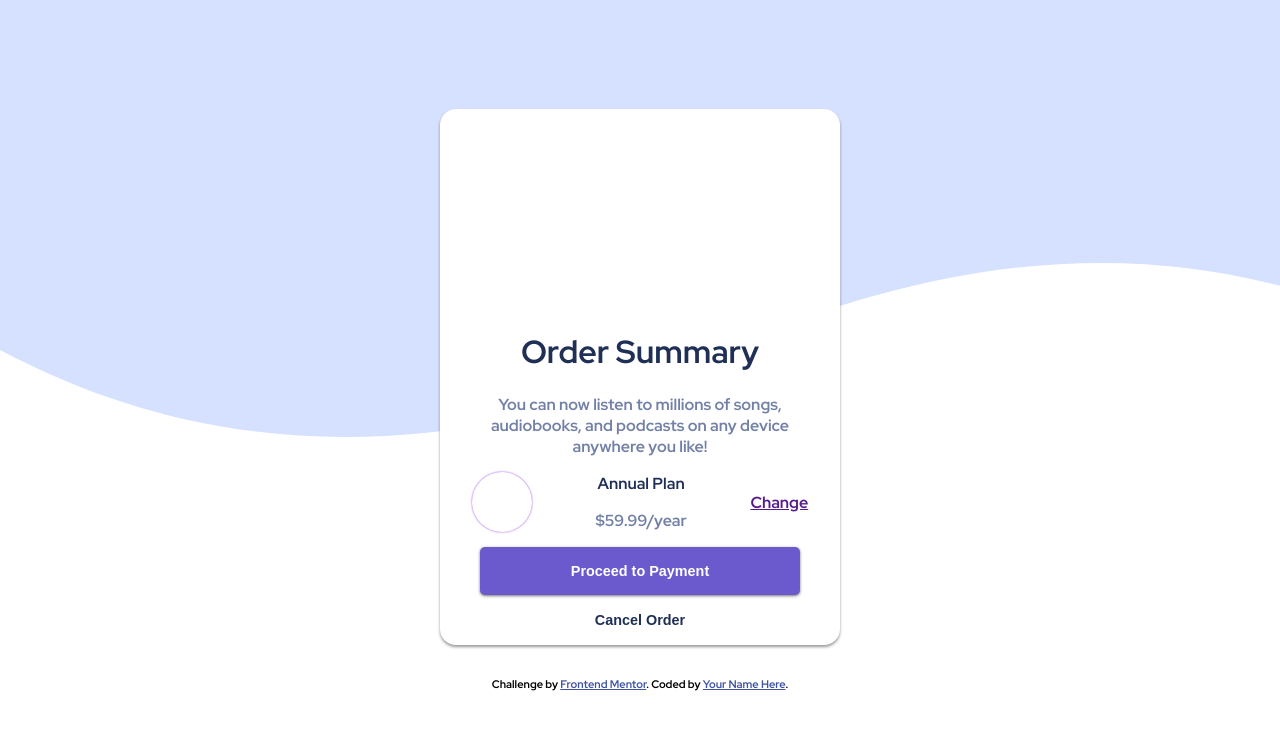
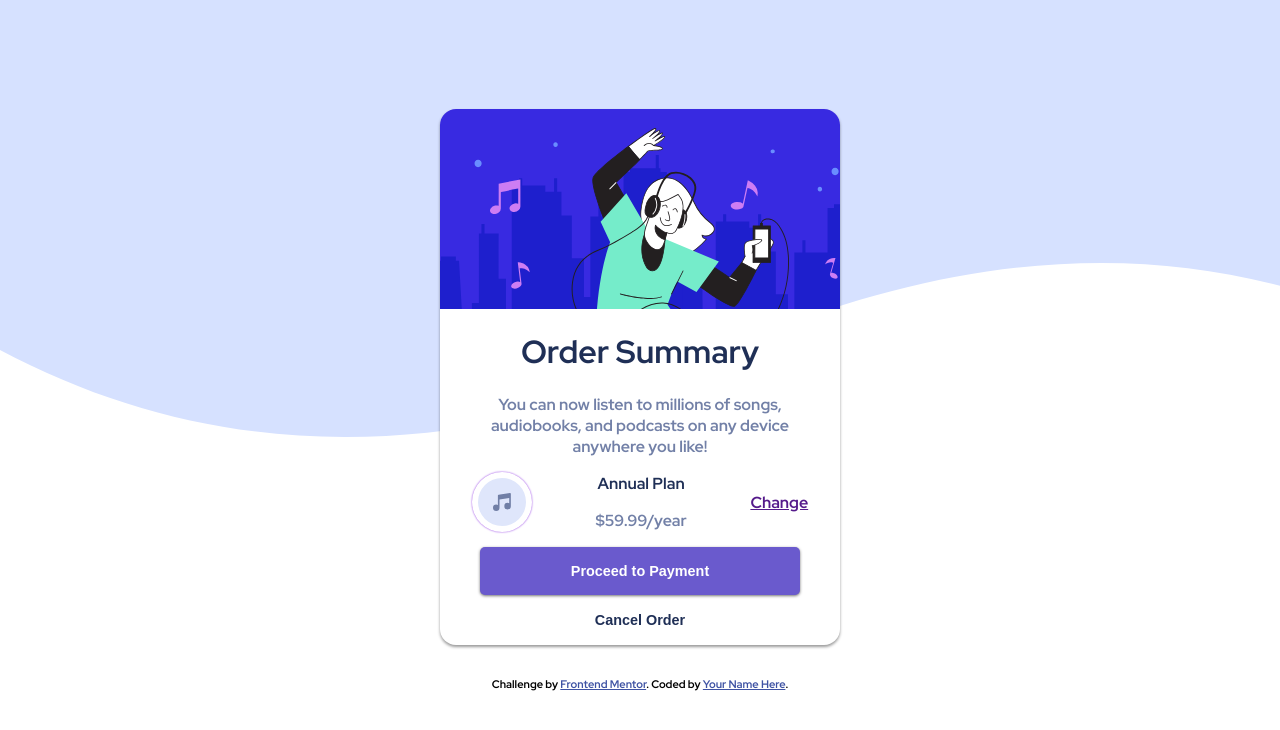
Before and after one commit to marcos-rojas/FrontEndMentorC1, a plain HTML site: page index.html in a window 1280 px wide. Drawn offline with Linux system fonts and the light colour scheme; the site is published under a folder, as on GitHub Pages, so addresses that start at the root find nothing.

Commit message:
url changed

```diff
--- a/styles.css
+++ b/styles.css
@@ -31,7 +31,7 @@ html{
     font-size: 16px;
 }
 .logo{
-    background: no-repeat url(/images/illustration-hero.svg);
+    background: no-repeat url(./images/illustration-hero.svg);
     height: 200px;
 }
 .description{
@@ -76,7 +76,7 @@ color: var(--dark_blue);
     width: 60px;
     height: 60px;
     border-radius: 50%;
-    background: no-repeat url(/images/icon-music.svg);
+    background: no-repeat url(./images/icon-music.svg);
     background-position: 50%;
     outline: none;
     border: none;
```
